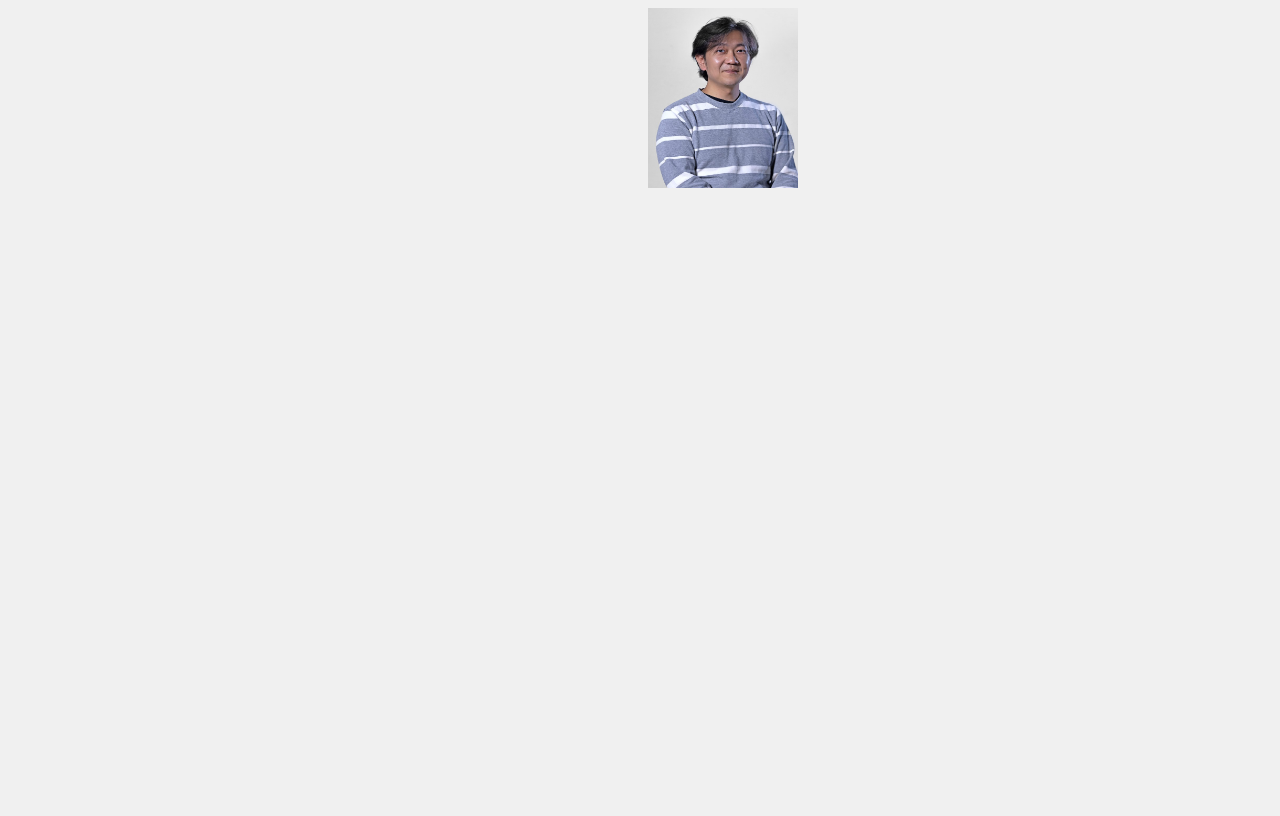
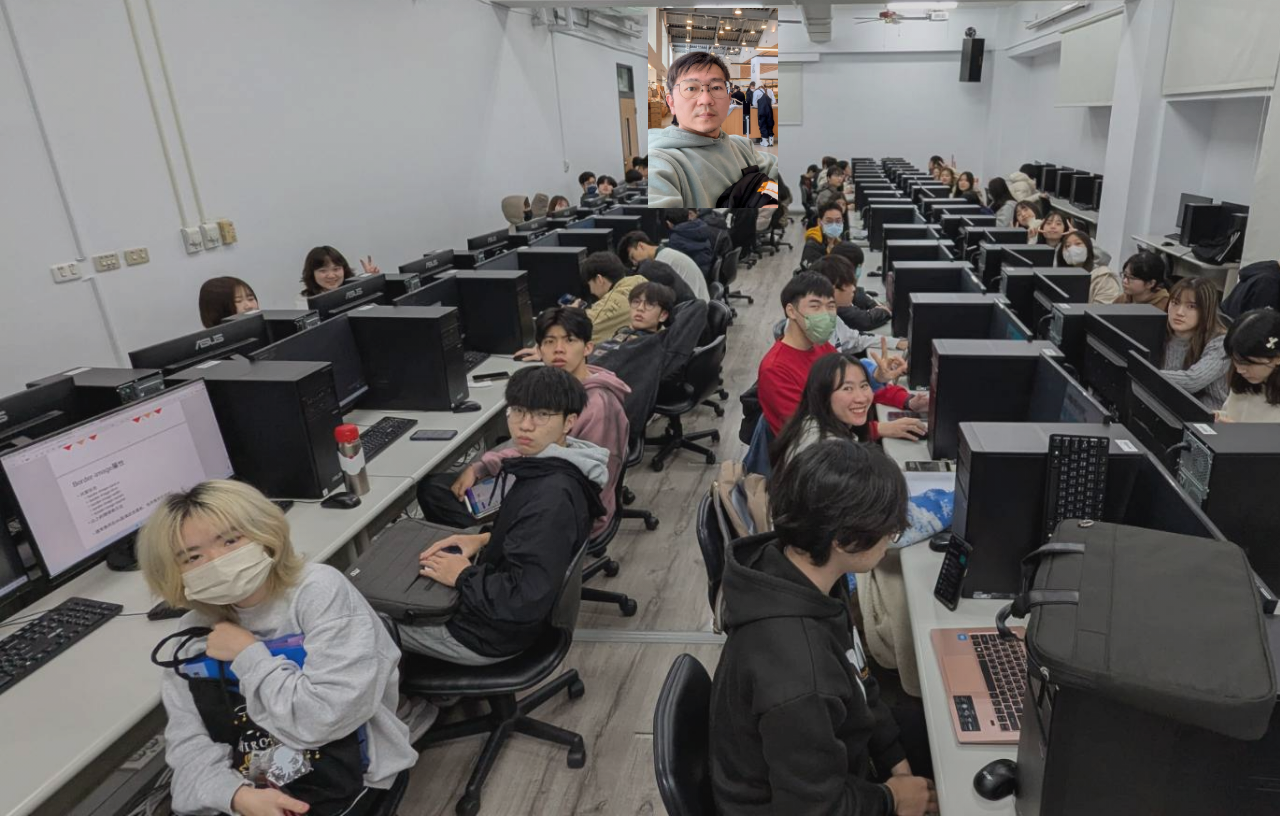
Before and after one commit to GOATBEBE/fool-t, a plain HTML site: page index.html in a window 1280 px wide. Shown: the part 81-897 px from the top of the page. Drawn offline with Linux system fonts and the light colour scheme.

Commit message:
Add files via upload

```diff
--- a/index.html
+++ b/index.html
@@ -9,8 +9,10 @@
             text-align: center;
             font-family: Arial, sans-serif;
             overflow: hidden;
-            background-color: #f0f0f0;
-        }
+            background: linear-gradient(rgba(70, 69, 69, 0.2), rgba(61, 59, 59, 0.2)), url('./class.jpg');
+            background-size: cover;
+            }
+
         #container {
             position: relative;
             width: 100vw;
@@ -18,8 +20,8 @@
         }
         #professor {
             position: absolute;
-            width: 150px;
-            height: 180px;
+            width: 130px;
+            height: 200px;
             transition: transform 0.2s;
             cursor: pointer;
         }
@@ -35,7 +37,7 @@
 
     <h1>抓住教授吧！</h1>
     <div id="container">
-        <img id="professor" src="Dr.jpg" alt="教授">
+        <img id="professor" src="2.jpg" alt="教授">
         <p id="message">成功補獲老師！愚人節快樂！😂</p>
     </div>
 
@@ -77,11 +79,11 @@
         professor.style.filter = "hue-rotate(180deg)";
     }
 
-        // professor.addEventListener("mouseenter", () => {
+        professor.addEventListener("mouseenter", () => {
         // for (let i = 0; i < 1; i++) {
         //     setTimeout(move, i * 100);
         //     }
-        // });
+        });
         const sound = new Audio("sss.wav");
         professor.addEventListener("mouseenter", move);
         professor.addEventListener("click", function() {
```
Also changed, not shown: 2.jpg (added), class.jpg (added).
